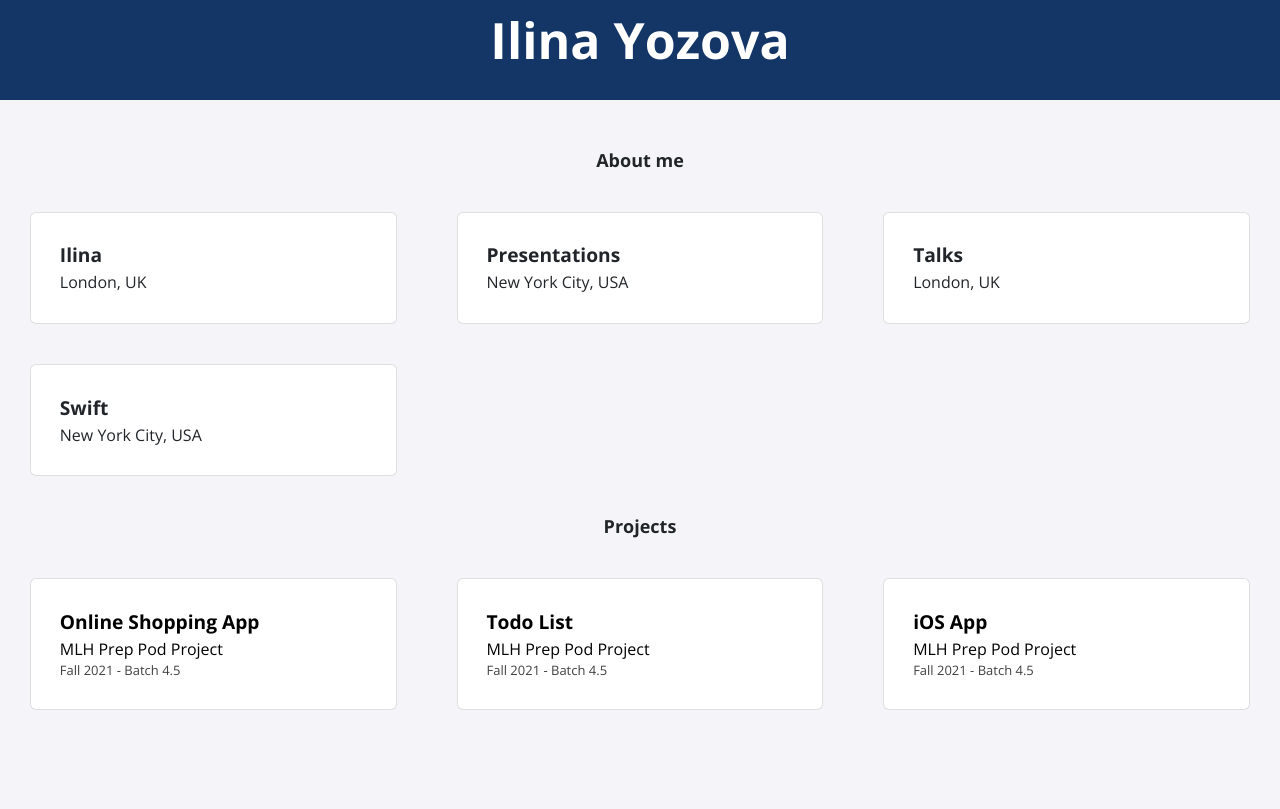
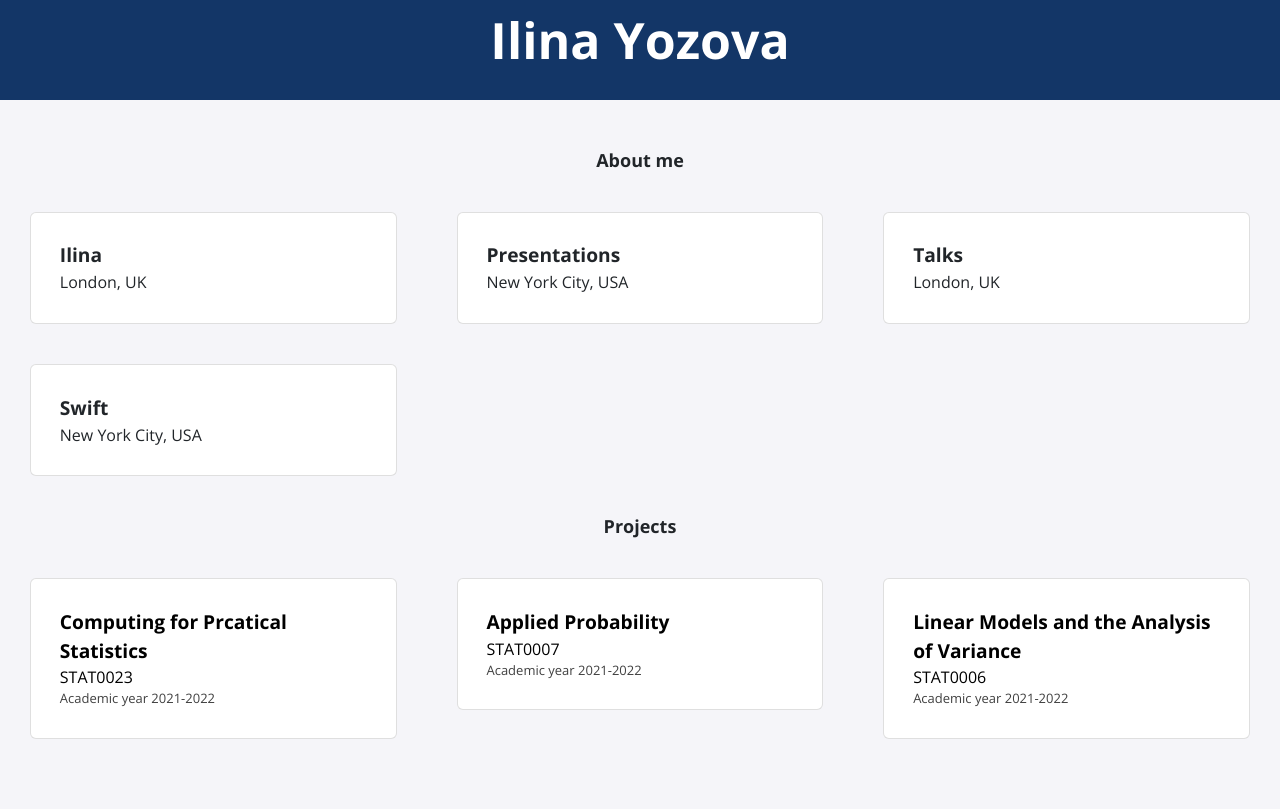
Before and after one commit to ilinayozova/ilinaiyozova.github.io, a Jekyll site: the page built from index.html, in a window 1280 px wide. Shown: the part 290-1099 px from the top of the page. Built offline with Jekyll 4.4.1, drawn with Linux system fonts in a browser that asks for light colours; nearby versions of some CDN libraries; before the commit the page ends 1070 px from its top, so only the background shows below that.

Commit message:
Update projects.yml

```diff
--- a/_data/projects.yml
+++ b/_data/projects.yml
@@ -1,14 +1,14 @@
-- title: Online Shopping App
-  event: MLH Prep Pod Project
-  date: Fall 2021  - Batch 4.5
+- title: Computing for Prcatical Statistics
+  event: STAT0023
+  date: Academic year 2021-2022
   page-name: project
 
-- title: Todo List
-  event: MLH Prep Pod Project
-  date: Fall 2021  - Batch 4.5
+- title: Applied Probability
+  event: STAT0007
+  date: Academic year 2021-2022
   page-name: project
 
-- title: iOS App
-  event: MLH Prep Pod Project
-  date: Fall 2021  - Batch 4.5
+- title: Linear Models and the Analysis of Variance
+  event: STAT0006
+  date: Academic year 2021-2022
   page-name: project
```
